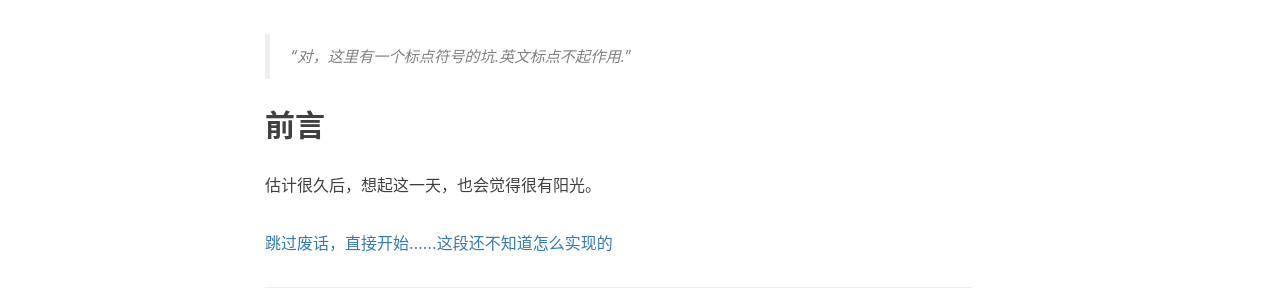
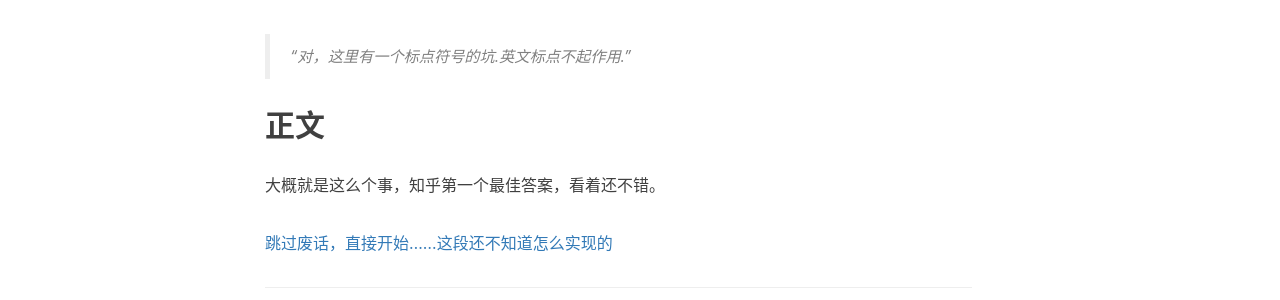
Before and after one commit to du5307/du5307.github.io, a Jekyll site: the page built from _posts/2016-12-04-hell0-2016.markdown, in a window 1280 px wide. Shown: the part 529-829 px from the top of the page. Built offline with Jekyll 4.4.1, drawn with Linux system fonts in a browser that asks for light colours; nearby versions of some CDN libraries; comment, search, counter and statistics services are not loaded.

Commit message:
Update 2016-12-04-hell0-2016.markdown

```diff
--- a/_posts/2016-12-04-hell0-2016.markdown
+++ b/_posts/2016-12-04-hell0-2016.markdown
@@ -11,10 +11,8 @@ tags:
 > “对，这里有一个标点符号的坑.英文标点不起作用.”
 
 
-
-## 前言 ##
-
-估计很久后，想起这一天，也会觉得很有阳光。
+## 正文 ##
+大概就是这么个事，知乎第一个最佳答案，看着还不错。
 
 
 
```
